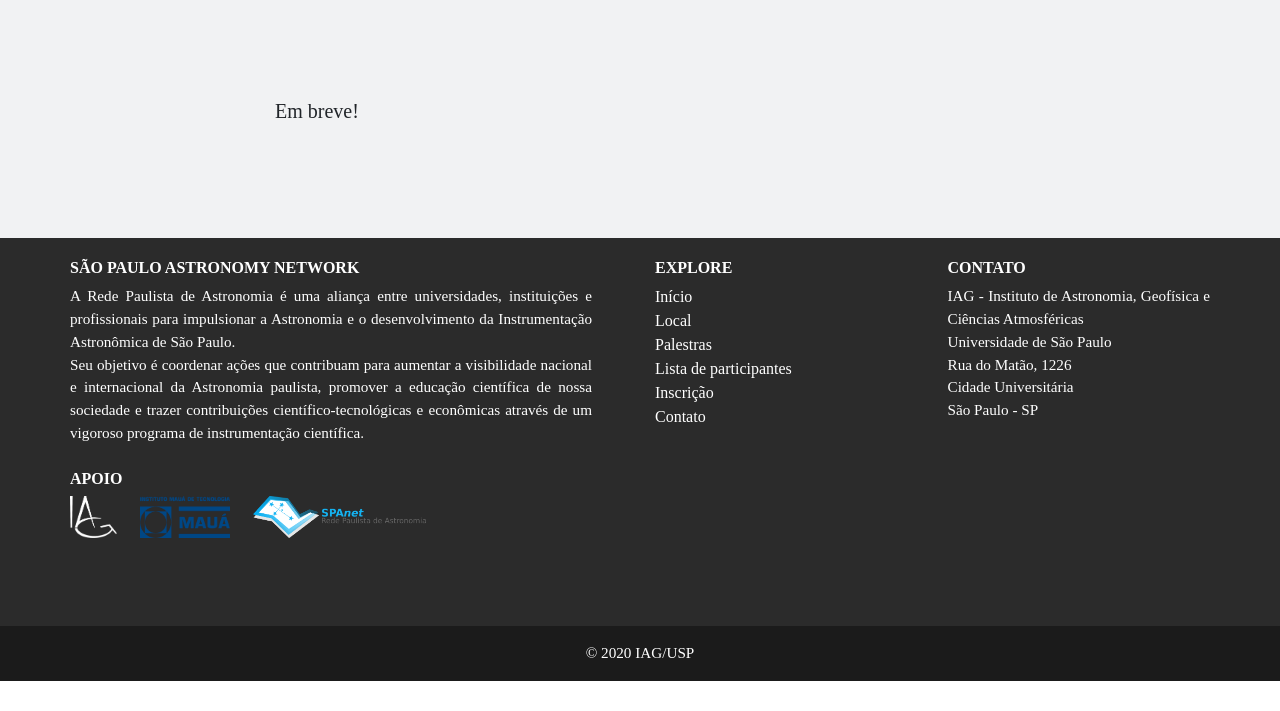
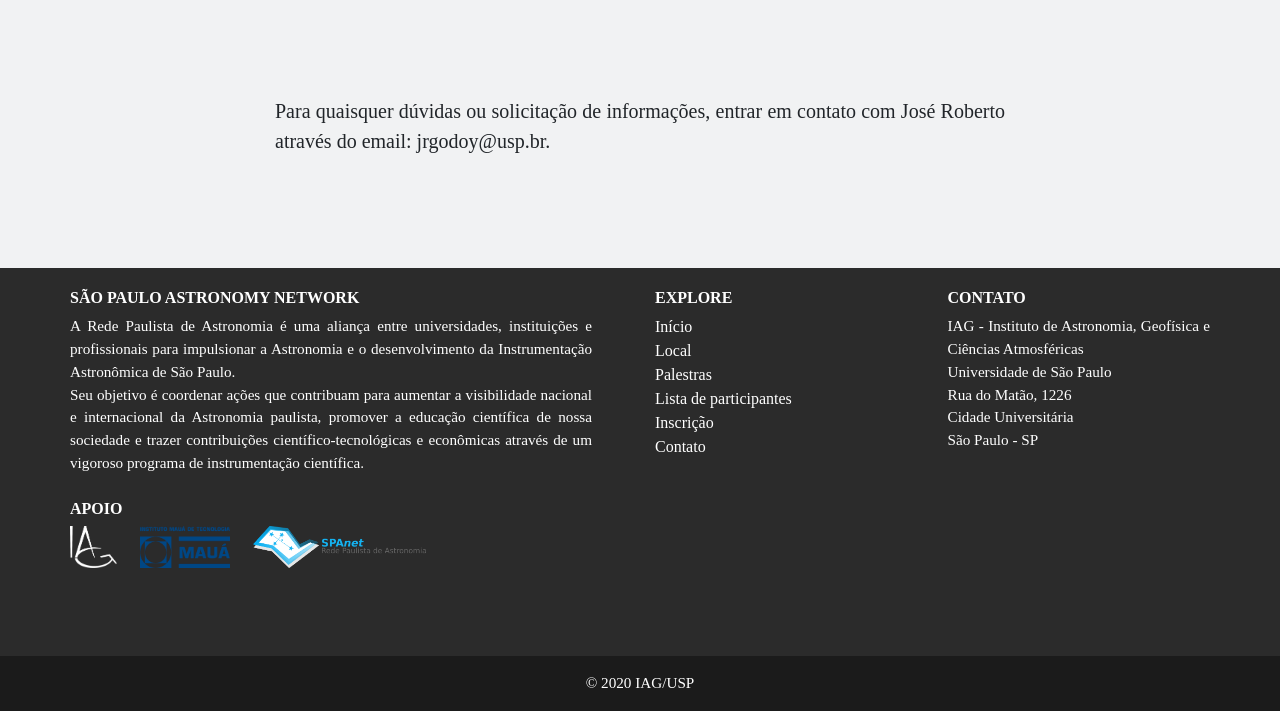
Before and after one commit to wosmla/website, a Jekyll site: the page built from _pgs/contato.html, in a window 1280 px wide. Shown: the part 446-1157 px from the top of the page. Built offline with Jekyll 4.4.1, drawn with Linux system fonts in a browser that asks for light colours; before the commit the page ends 1127 px from its top, so only the background shows below that.

Commit message:
Update contato.html

```diff
--- a/_pgs/contato.html
+++ b/_pgs/contato.html
@@ -10,7 +10,7 @@ layout: default
     <div class="row">
       <div class="col-xl-8 mx-auto text-justify">
         <p class="lead">
-          Em breve!
+          Para quaisquer dúvidas ou solicitação de informações, entrar em contato com José Roberto através do email: jrgodoy@usp.br.
         </p>
       </div>
     </div>
```
